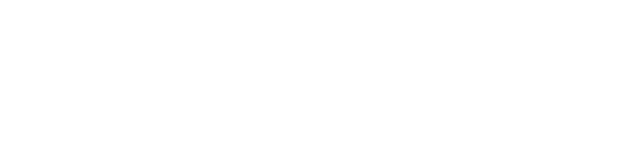
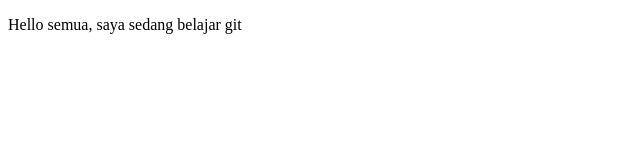
Before and after one commit to Patur1221/LetrisMovie.github.io, a plain HTML site: page index.html in a window 1280 px wide. Shown: the whole page, without its empty margins (0-640 px from the left). Drawn offline with Linux system fonts and the light colour scheme.

Commit message:
tambahan isi

```diff
--- a/index.html
+++ b/index.html
@@ -4,9 +4,10 @@
     <meta charset="UTF-8">
     <meta http-equiv="X-UA-Compatible" content="IE=edge">
     <meta name="viewport" content="width=device-width, initial-scale=1.0">
-    <title>Document</title>
+    <title>Belajar Git - Proyek 01</title>
 </head>
 <body>
+    <p>Hello semua, saya sedang belajar git</p>
 
 </body>
 </html>
```
